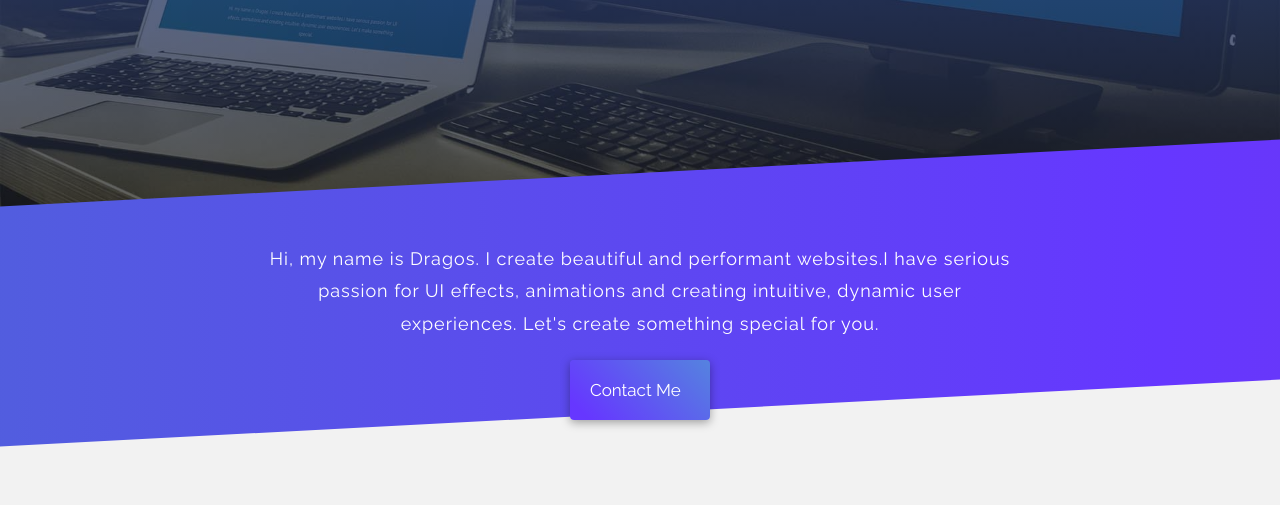
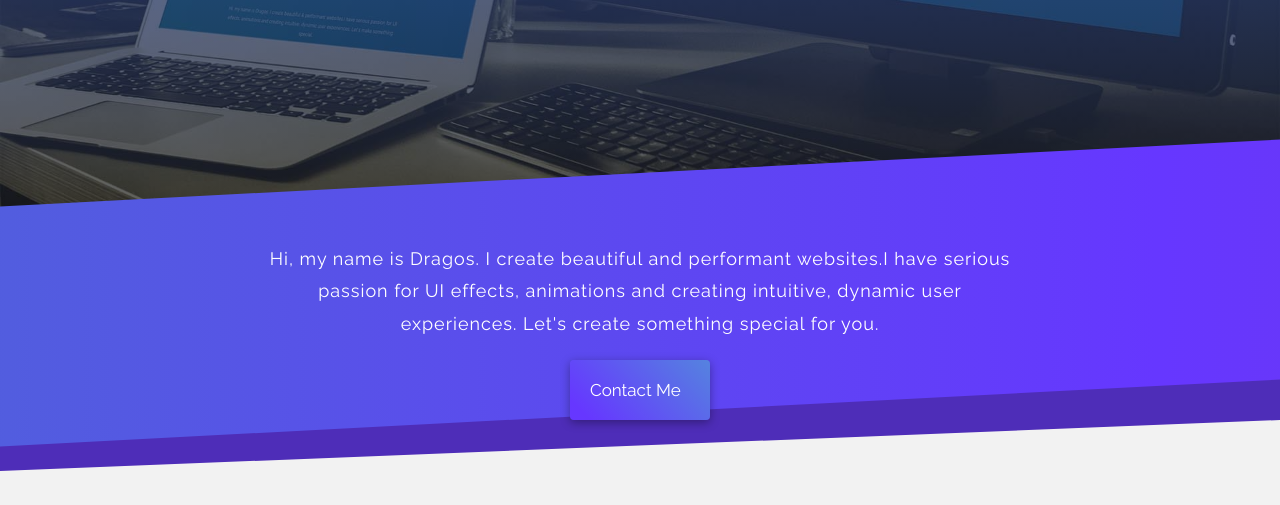
Before and after one commit to dragosbus/portfolio, a website: page index.html in a window 1280 px wide. Shown: the part 447-952 px from the top of the page. Drawn offline with Linux system fonts and the light colour scheme.

Commit message:
Added div for stylign the header

```diff
--- a/index.html
+++ b/index.html
@@ -58,6 +58,7 @@
                 <span class="heading-primary--sub">Web Developer</span>
             </h1>
         </div>
+        <div class="beauty"></div>
     </header>
     <main>
 
@@ -65,6 +66,7 @@
             <p>Hi, my name is Dragos. I create beautiful and performant websites.I have serious passion for UI effects, animations
                 and creating intuitive, dynamic user experiences. Let's create something special for you.</p>
             <a href="#contact" class="btn btn-call">Contact Me</a>
+
         </section>
 
         <div class="pages">
```
Also changed, not shown: dist/css/style.css.
